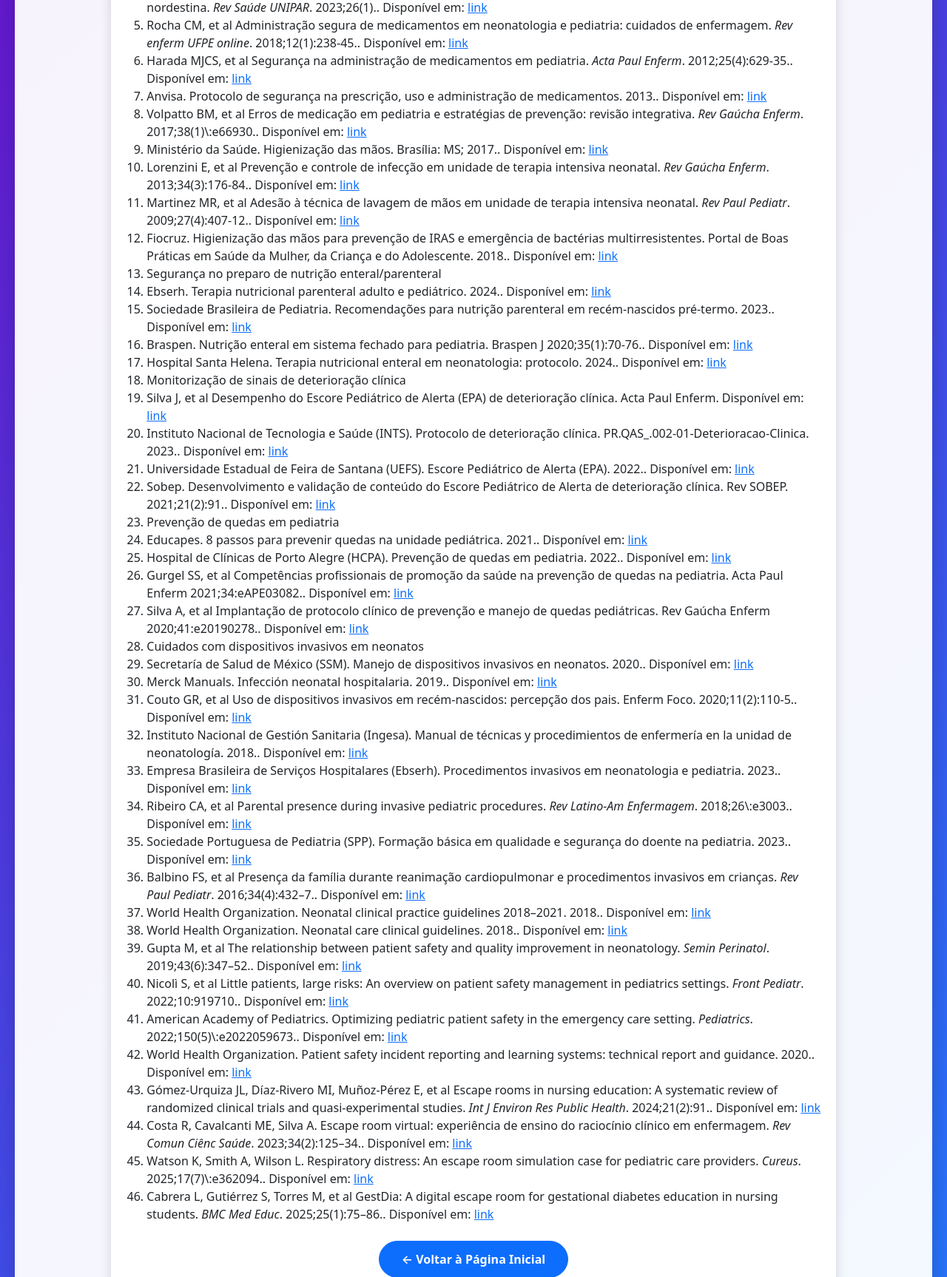
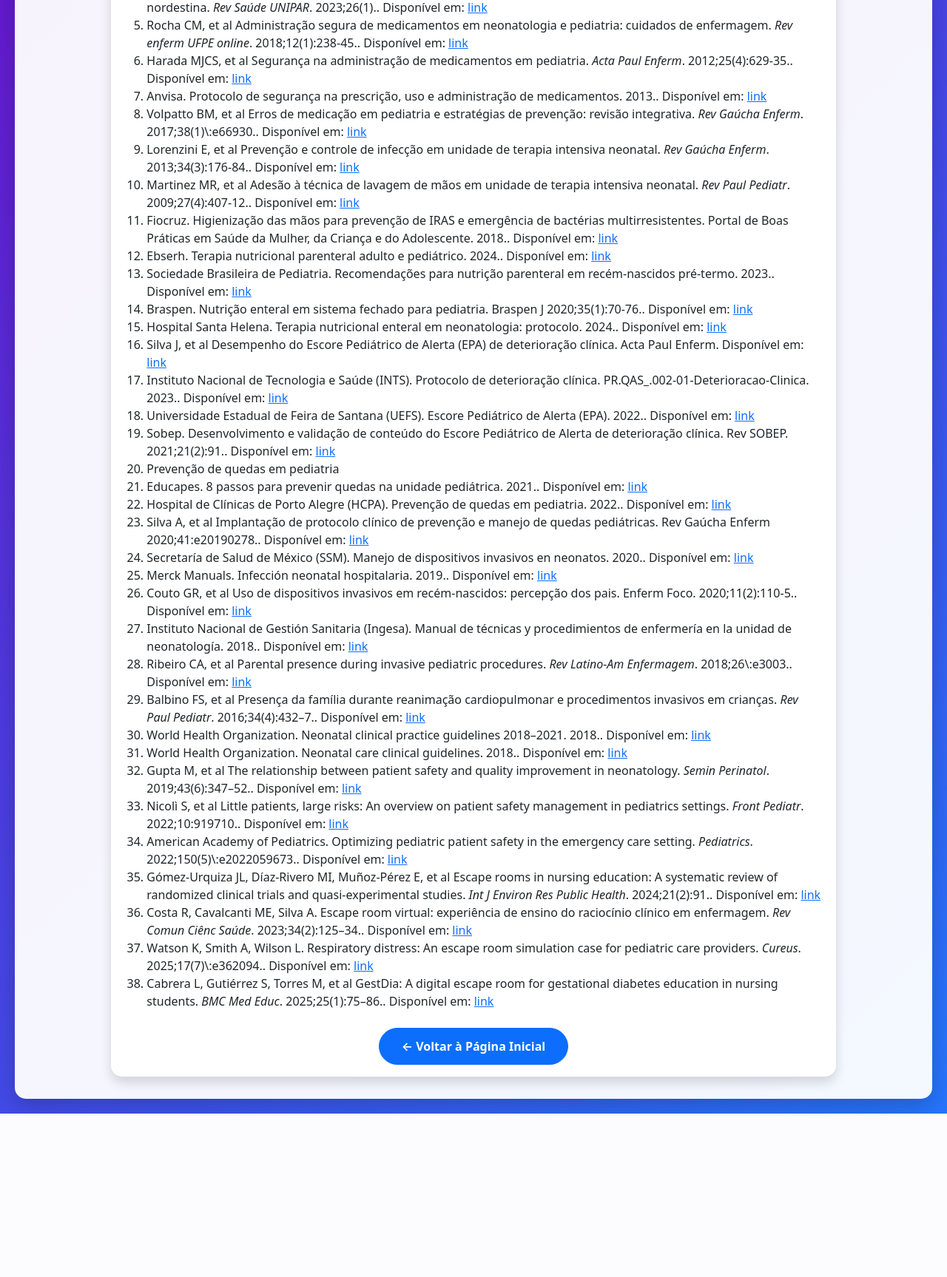
Before and after one commit to SilvioCesar73/escape-room-patient-safety, a Flask app: page /references in a window 1280 px wide. Shown: the part 260-1987 px from the top of the page at 74% size. After the commit the page ends 1766 px from the top, so only its background shows below. Run offline with Flask 3, Linux system fonts and the light colour scheme.

Commit message:
Atualizações em challenges, storytelling e templates

```diff
--- a/my_app/static/data/storytelling.json
+++ b/my_app/static/data/storytelling.json
@@ -28,7 +28,7 @@
         {
             "id": 6,
             "title": "Prevenção de quedas em pediatria",
-            "intro_message": "Estamos de volta à Enfermaria Pediátrica. As quedas são eventos comuns e preveníveis. Monte o cenário para descobrir estratégias que protegem as crianças."
+            "intro_message": "Estamos de volta à Enfermaria Pediátrica. As quedas são eventos comuns e preveníveis. Monte o cenário para descobrir uma estratégia que protege as crianças."
         },
         {
             "id": 7,
--- a/my_app/templates/dashboard.html
+++ b/my_app/templates/dashboard.html
@@ -190,7 +190,7 @@
 
                         <div class="alert alert-warning mb-4">
                             <h5><i class="bi bi-clock-fill me-2"></i>Importância do Tempo</h5>
-                            <p class="mb-0">O tempo é um fator crucial para sua pontuação final. Quanto mais rápido você completar todas as estações, maior será sua pontuação. Mas lembre-se: a precisão também conta! Respostas incorretas podem resultar em penalidades de tempo.</p>
+                            <p class="mb-0">O tempo é um fator crucial para sua pontuação final. Quanto mais rápido você completar todas as estações, maior será sua pontuação. Mas lembre-se: a precisão também conta! Respostas incorretas podem resultar em penalidades de tempo. Cada estação possui um tempo de conclusão e o scape room completo deve ser realizado em até 26 minutos.</p>
                         </div>
 
                         <div class="alert alert-success mb-4">
--- a/my_app/templates/instructions_students.html
+++ b/my_app/templates/instructions_students.html
@@ -53,7 +53,7 @@
 
         <p class="mt-4">
           Aproveitem esta jornada! O Escape Room foi feito para que vocês aprendam de forma divertida,
-          desafiem seus conhecimentos e fortaleçam o trabalho em equipe. 🚀
+          desafiem seus conhecimentos e fortaleçam o trabalho em equipe.
         </p>
 
         <div class="text-center mt-4">
--- a/my_app/templates/references.html
+++ b/my_app/templates/references.html
@@ -9,23 +9,20 @@
       <div class="card-body">
         <ol>
           <li>Silva RS, et al Uso de pulseiras de identificação: implicações para a segurança do recém-nascido na maternidade. <i>Esc Anna Nery Rev Enferm</i>. 2019;23(4)\:e20180361.. Disponível em: <a href="https://www.scielo.br/j/ean/a/4TDyPkzGSfhjRbPh6qCTcQN/?lang=pt" target="_blank">link</a></li>
-          <li>Fiocruz. Segurança do paciente no cuidado neonatal: identificação. Portal de Boas Práticas em Saúde da Mulher, da Criança e do Adolescente. 2024.. Disponível em: <a href="https://portaldeboaspraticas.iff.fiocruz.br/wp-content/uploads/2024/05/SEG\_PACIENTE\_NEO\_META1\_IDENTIF.pdf" target="_blank">link</a></li>
+          <li>Fiocruz. Segurança do paciente no cuidado neonatal: identificação. Portal de Boas Práticas em Saúde da Mulher, da Criança e do Adolescente. 2024.. Disponível em: <a href="https://portaldeboaspraticas.iff.fiocruz.br/atencao-recem-nascido/identificacao-do-paciente/" target="_blank">link</a></li>
           <li>Sobucki D, et al Identificação do recém-nascido em alojamento conjunto: práticas da equipe de técnicos de enfermagem. <i>Rev Eletr Acervo Saúde</i>. 2025;18(1)\:e20091.. Disponível em: <a href="https://acervomais.com.br/index.php/saude/article/view/20091" target="_blank">link</a></li>
           <li>Pereira LC, et al A identificação segura como etapa do cuidado de qualidade: indicadores em uma maternidade nordestina. <i>Rev Saúde UNIPAR</i>. 2023;26(1).. Disponível em: <a href="https://unipar.openjournalsolutions.com.br/index.php/saude/article/view/9629" target="_blank">link</a></li>
           <li>Rocha CM, et al Administração segura de medicamentos em neonatologia e pediatria: cuidados de enfermagem. <i>Rev enferm UFPE online</i>. 2018;12(1):238-45.. Disponível em: <a href="https://pesquisa.bvsalud.org/portal/resource/fr/biblio-999732" target="_blank">link</a></li>
           <li>Harada MJCS, et al Segurança na administração de medicamentos em pediatria. <i>Acta Paul Enferm</i>. 2012;25(4):629-35.. Disponível em: <a href="https://www.scielo.br/j/ape/a/5jYnJXpWKFF7cr8rRcZScGp/?lang=pt" target="_blank">link</a></li>
-          <li>Anvisa. Protocolo de segurança na prescrição, uso e administração de medicamentos. 2013.. Disponível em: <a href="https://www.gov.br/anvisa/pt-br/centraisdeconteudo/publicacoes/servicosdesaude/publicacoes/protocolo-de-seguranca-na-prescricao-uso-e-administracao-de-medicamentos" target="_blank">link</a></li>
+          <li>Anvisa. Protocolo de segurança na prescrição, uso e administração de medicamentos. 2013.. Disponível em: <a href="https://www.gov.br/anvisa/pt-br/centraisdeconteudo/publicacoes/servicosdesaude/publicacoes/protocolo-de-seguranca-na-prescricao-uso-e-administracao-de-medicamentos/view" target="_blank">link</a></li>
           <li>Volpatto BM, et al Erros de medicação em pediatria e estratégias de prevenção: revisão integrativa. <i>Rev Gaúcha Enferm</i>. 2017;38(1)\:e66930.. Disponível em: <a href="https://lume.ufrgs.br/handle/10183/163505" target="_blank">link</a></li>
-          <li>Ministério da Saúde. Higienização das mãos. Brasília: MS; 2017.. Disponível em: <a href="https://bvsms.saude.gov.br/bvs/publicacoes/seguranca\_paciente\_servicos\_saude\_higienizacao\_maos.pdf" target="_blank">link</a></li>
           <li>Lorenzini E, et al Prevenção e controle de infecção em unidade de terapia intensiva neonatal. <i>Rev Gaúcha Enferm</i>. 2013;34(3):176-84.. Disponível em: <a href="https://www.scielo.br/j/rgenf/a/CwD3b5N5gvvZqynwmctKwpd/" target="_blank">link</a></li>
           <li>Martinez MR, et al Adesão à técnica de lavagem de mãos em unidade de terapia intensiva neonatal. <i>Rev Paul Pediatr</i>. 2009;27(4):407-12.. Disponível em: <a href="https://www.scielo.br/j/rpp/a/PFt54dV5NBWp6Dy3gHrnwbw/" target="_blank">link</a></li>
           <li>Fiocruz. Higienização das mãos para prevenção de IRAS e emergência de bactérias multirresistentes. Portal de Boas Práticas em Saúde da Mulher, da Criança e do Adolescente. 2018.. Disponível em: <a href="https://portaldeboaspraticas.iff.fiocruz.br/atencao-recem-nascido/higienizacao-das-maos-para-prevencao-de-iras-e-emergencia-de-bacterias-multirresistentes/" target="_blank">link</a></li>
-          <li>Segurança no preparo de nutrição enteral/parenteral</li>
           <li>Ebserh. Terapia nutricional parenteral adulto e pediátrico. 2024.. Disponível em: <a href="https://www.gov.br/ebserh-/pt-br/hospitais-universitarios/regiao-sudeste/hc-uftm/documentos/protocolos-assistenciais/PRT.CPAM.049TerapiaNutricionalParenteralAdultoePeditricoverso2.pdf" target="_blank">link</a></li>
           <li>Sociedade Brasileira de Pediatria. Recomendações para nutrição parenteral em recém-nascidos pré-termo. 2023.. Disponível em: <a href="https://www.sbp.com.br/imprensa/detalhe/nid/recomendacoes-para-nutricao-parenteral-em-recem-nascidos-pre-termo-consenso-dos-departamentos-cientificos-de-suporte-nutricional-e-neonatologia/" target="_blank">link</a></li>
           <li>Braspen. Nutrição enteral em sistema fechado para pediatria. Braspen J 2020;35(1):70-76.. Disponível em: <a href="https://braspenjournal.org/article/10.37111/braspenj.2020351012/pdf/braspen-35-1-70.pdf" target="_blank">link</a></li>
           <li>Hospital Santa Helena. Terapia nutricional enteral em neonatologia: protocolo. 2024.. Disponível em: <a href="https://hmsantahelena.com.br/wp-content/uploads/2024/09/Terapia-nutricional-enteral-Protocolo.pdf" target="_blank">link</a></li>
-          <li>Monitorização de sinais de deterioração clínica</li>
           <li>Silva J, et al Desempenho do Escore Pediátrico de Alerta (EPA) de deterioração clínica. Acta Paul Enferm. Disponível em: <a href="https://www.scielo.br/j/ape/a/ZfNbHvNJLv8HmN4LQp5ngcB/" target="_blank">link</a></li>
           <li>Instituto Nacional de Tecnologia e Saúde (INTS). Protocolo de deterioração clínica. PR.QAS_.002-01-Deterioracao-Clinica. 2023.. Disponível em: <a href="https://ints.org.br/wp-content/uploads/2023/02/PR.QAS_.002-01-Deterioracao-Clinica.pdf" target="_blank">link</a></li>
           <li>Universidade Estadual de Feira de Santana (UEFS). Escore Pediátrico de Alerta (EPA). 2022.. Disponível em: <a href="https://epa.uefs.br/" target="_blank">link</a></li>
@@ -33,23 +30,18 @@
           <li>Prevenção de quedas em pediatria</li>
           <li>Educapes. 8 passos para prevenir quedas na unidade pediátrica. 2021.. Disponível em: <a href="https://educapes.capes.gov.br/bitstream/capes/598580/2/8%20Passos%20para%20prevenir%20quedas%20na%20Unidade%20Pedi%C3%A1trica.pdf" target="_blank">link</a></li>
           <li>Hospital de Clínicas de Porto Alegre (HCPA). Prevenção de quedas em pediatria. 2022.. Disponível em: <a href="https://www.hcpa.edu.br/area-do-paciente-apresentacao/area-do-paciente-sua-saude/educacao-em-saude?task=download.send&id=24&catid=2&m=0" target="_blank">link</a></li>
-          <li>Gurgel SS, et al Competências profissionais de promoção da saúde na prevenção de quedas na pediatria. Acta Paul Enferm 2021;34:eAPE03082.. Disponível em: <a href="https://www.scielo.br/j/ape/a/sDvLvsCJBZfTCnmGyrsd4rD/" target="_blank">link</a></li>
           <li>Silva A, et al Implantação de protocolo clínico de prevenção e manejo de quedas pediátricas. Rev Gaúcha Enferm 2020;41:e20190278.. Disponível em: <a href="https://www.scielo.br/j/rgenf/a/zDM3KBDjrV6SWKzrpBHV5hk/?lang=pt" target="_blank">link</a></li>
-          <li>Cuidados com dispositivos invasivos em neonatos</li>
           <li>Secretaría de Salud de México (SSM). Manejo de dispositivos invasivos en neonatos. 2020.. Disponível em: <a href="https://www.ssm.gob.mx/portal/descargables/anexo_hospitales/METODOS%20INVASIVOS%20UCIN.pdf" target="_blank">link</a></li>
           <li>Merck Manuals. Infección neonatal hospitalaria. 2019.. Disponível em: <a href="https://www.merckmanuals.com/es-us/professional/pediatr%C3%ADa/infecciones-en-reci%C3%A9n-nacidos/infecci%C3%B3n-neonatal-hospitalaria" target="_blank">link</a></li>
           <li>Couto GR, et al Uso de dispositivos invasivos em recém-nascidos: percepção dos pais. Enferm Foco. 2020;11(2):110-5.. Disponível em: <a href="https://enfermfoco.org/article/uso-de-dispositivos-invasivos-em-recemnascidos-percepcao-dos-pais/" target="_blank">link</a></li>
           <li>Instituto Nacional de Gestión Sanitaria (Ingesa). Manual de técnicas y procedimientos de enfermería en la unidad de neonatología. 2018.. Disponível em: <a href="https://ingesa.sanidad.gob.es/dam/jcr:178eff91-4103-4ff8-9b0f-fc7e2ef42763/PROCEDIMIENTOS_ENFERMERIA_NEONATOLOGIA.pdf" target="_blank">link</a></li>
-          <li>Empresa Brasileira de Serviços Hospitalares (Ebserh). Procedimentos invasivos em neonatologia e pediatria. 2023.. Disponível em: <a href="https://www.gov.br/ebserh-intensifica-assistencia-a-distancia-como-estrategia-de-combate-a-covid-19/pt-br/hospitais-universitarios/regiao-sudeste/hc-uftm/documentos/manuais/MA.UTIPN.001ProcedimentosInvasivosemNeonatologiaePediatria.pdf" target="_blank">link</a></li>
           <li>Ribeiro CA, et al Parental presence during invasive pediatric procedures. <i>Rev Latino-Am Enfermagem</i>. 2018;26\:e3003.. Disponível em: <a href="https://www.scielo.br/j/rlae/a/B5fmyDLbpRJh8bQN9PtMNvh/?lang=pt" target="_blank">link</a></li>
-          <li>Sociedade Portuguesa de Pediatria (SPP). Formação básica em qualidade e segurança do doente na pediatria. 2023.. Disponível em: <a href="https://www.spp.pt/UserFiles/file/Seccao\_Pediatrica\_Qualidade\_Seguranca\_Doente/Formacao%20Basica%20em%20Qualidade%20e%20Seguranca%20do%20Doente%20SPEQS%202023.pdf" target="_blank">link</a></li>
           <li>Balbino FS, et al Presença da família durante reanimação cardiopulmonar e procedimentos invasivos em crianças. <i>Rev Paul Pediatr</i>. 2016;34(4):432–7.. Disponível em: <a href="https://www.scielo.br/j/rpp/a/zKfrXHWDZHzGgpvt9WSkmks/?lang=pt" target="_blank">link</a></li>
           <li>World Health Organization. Neonatal clinical practice guidelines 2018–2021. 2018.. Disponível em: <a href="https://platform.who.int/docs/default-source/mca-documents/policy-documents/guideline/blz-mn-32-02-guideline-2018-eng-neonatal-clinical-guidelines-2018-2021.pdf" target="_blank">link</a></li>
           <li>World Health Organization. Neonatal care clinical guidelines. 2018.. Disponível em: <a href="https://platform.who.int/docs/default-source/mca-documents/policy-documents/guideline/SWZ-MN-48-01-GUIDELINE-2018-eng-Clinical-neonatal-guidelines-2018.pdf" target="_blank">link</a></li>
           <li>Gupta M, et al The relationship between patient safety and quality improvement in neonatology. <i>Semin Perinatol</i>. 2019;43(6):347–52.. Disponível em: <a href="https://www.sciencedirect.com/science/article/pii/S0146000519301077" target="_blank">link</a></li>
           <li>Nicolì S, et al Little patients, large risks: An overview on patient safety management in pediatrics settings. <i>Front Pediatr</i>. 2022;10:919710.. Disponível em: <a href="https://www.frontiersin.org/articles/10.3389/fped.2022.919710/full" target="_blank">link</a></li>
           <li>American Academy of Pediatrics. Optimizing pediatric patient safety in the emergency care setting. <i>Pediatrics</i>. 2022;150(5)\:e2022059673.. Disponível em: <a href="https://publications.aap.org/pediatrics/article/150/5/e2022059673/189657/Optimizing-Pediatric-Patient-Safety-in-the" target="_blank">link</a></li>
-          <li>World Health Organization. Patient safety incident reporting and learning systems: technical report and guidance. 2020.. Disponível em: <a href="https://www.who.int/teams/integrated-health-services/patient-safety" target="_blank">link</a></li>
           <li>Gómez-Urquiza JL, Díaz-Rivero MI, Muñoz-Pérez E, et al Escape rooms in nursing education: A systematic review of randomized clinical trials and quasi-experimental studies. <i>Int J Environ Res Public Health</i>. 2024;21(2):91.. Disponível em: <a href="https://pmc.ncbi.nlm.nih.gov/articles/PMC11130902/" target="_blank">link</a></li>
           <li>Costa R, Cavalcanti ME, Silva A. Escape room virtual: experiência de ensino do raciocínio clínico em enfermagem. <i>Rev Comun Ciênc Saúde</i>. 2023;34(2):125–34.. Disponível em: <a href="https://revistaccs.espdf.fepecs.edu.br/index.php/comunicacaoemcienciasdasaude/article/view/1647" target="_blank">link</a></li>
           <li>Watson K, Smith A, Wilson L. Respiratory distress: An escape room simulation case for pediatric care providers. <i>Cureus</i>. 2025;17(7)\:e362094.. Disponível em: <a href="https://www.cureus.com/articles/362094-respiratory-distress-an-escape-room-simulation-case-for-pediatric-care-providers.pdf" target="_blank">link</a></li>
--- a/my_app/templates/station.html
+++ b/my_app/templates/station.html
@@ -506,7 +506,7 @@
                         <span class="difficulty-badge bg-danger">⭐⭐⭐ Difícil</span>
                         <span class="status-badge bg-secondary">🔒 Bloqueado</span>
                     </div>
-                    <h5 class="card-title mt-3">Segurança Cirúrgica em Pediatrie e Neonatologia</h5>
+                    <h5 class="card-title mt-3">Segurança Cirúrgica em Pediatria e Neonatologia</h5>
                     <p class="text-muted">Centro-cirúrgico</p>
                     <div class="station-stats">
                         <div class="stat"><i class="bi bi-clock text-info"></i><span>2.5 min</span></div>
@@ -534,7 +534,7 @@
                 this.timerElement = document.getElementById('main-timer');
                 this.globalTimerElement = document.getElementById('global-timer');
                 this.startTimeKey = 'escaperoom_start_time';
-                this.totalDuration = 26 * 60; // 20 minutos em segundos
+                this.totalDuration = 26 * 60; // 26 minutos em segundos
                 this.timerInterval = null;
 
                 this.init();
--- a/my_app/templates/technical_specifications.html
+++ b/my_app/templates/technical_specifications.html
@@ -12,8 +12,8 @@
         <h3>Ficha Técnica</h3>
         <ul>
           <li><strong>Concepção e desenvolvimento:</strong> Prof. Dr. Silvio Cesar da Conceição</li>
-          <li><strong>Contato:</strong> silvioenfermeiro73@gmail.com / Lattes: http://lattes.cnpq.br/6343863490849672</li>
-          <li><strong>Revisão técnica:</strong> (---)</li>
+          <li><strong>Contato:</strong> <a href="mailto:silvioenfermeiro73@gmail.com">silvioenfermeiro73@gmail.com</a> / Lattes: <a href="http://lattes.cnpq.br/6343863490849672">http://lattes.cnpq.br/6343863490849672</a></li>
+          <li><strong>Revisão técnica:</strong> (1. Maria Lúcia Ferreira dos Santos Fernandes Filha (REBRAENSP Núcleo Rio de janeiro))</li>
           <li><strong>Apoio institucional:</strong> Rede Brasileira de Enfermagem e Segurança do Paciente (REBRAENSP) – Núcleo Rio de Janeiro</li>
         </ul>
 
@@ -29,7 +29,7 @@
               <li>LocalStorage (progresso do usuário)</li>
             </ul>
           </li>
-          <li><strong>Hospedagem:</strong> (a definir, ex.: Heroku, Render, ou servidor institucional)</li>
+          <li><strong>Hospedagem:</strong> (Reder)</li>
         </ul>
 
         <div class="text-center mt-4">
```
Also changed, not shown: my_app/challenges_data.py (+12 -12 lines).
